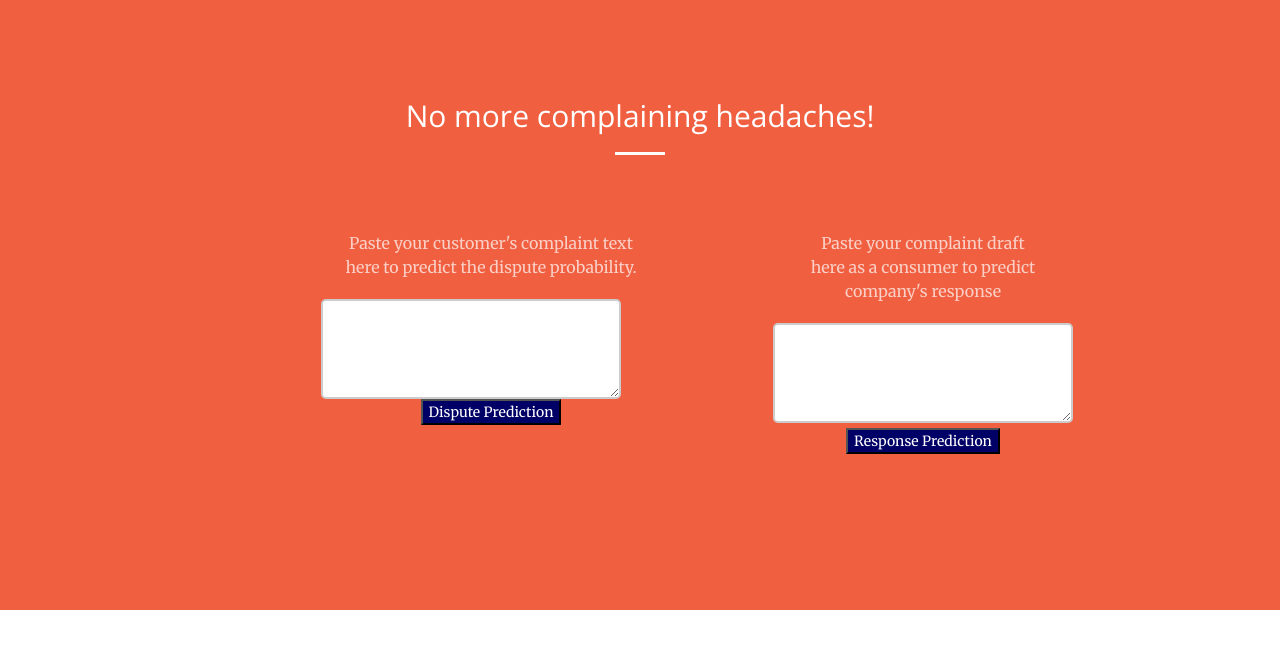
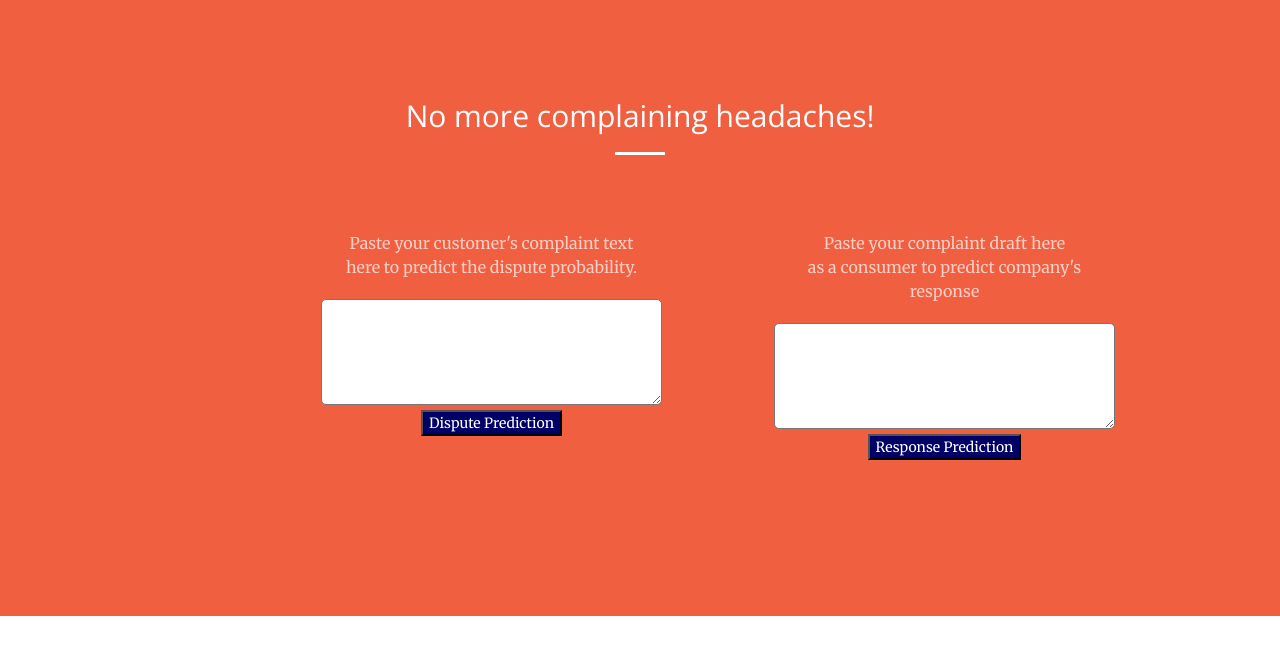
Before and after one commit to zhanghaizhen/Financial-Service-Complaint-Management, a Flask app: page / in a window 1280 px wide. Shown: the part 801-1470 px from the top of the page. Run offline with Flask 2, Linux system fonts and the light colour scheme; some libraries are stand-ins or nearby versions.

Commit message:
index reformat

```diff
--- a/webapp/templates/index.html
+++ b/webapp/templates/index.html
@@ -95,17 +95,17 @@ Consumers to predict company's response to improve the favorite outcome. </span>
 <p class="text-faded">Paste your customer's complaint text<br />
 		 here to predict the dispute probability.</p>
                     <form action="/dispute_predict" method='POST' >
-                          <textarea cols="40" rows="5" type="text" rows=5 style= "padding:5px; border:2px solid #ccc; color: black; -webkit-border-radius: 5px;border-radius: 5px; margin-right:40px;width: 300px;height:100px; float: right; margin-top: 0px;" size="2000" name="business_input" /></textarea>
+                          <textarea cols="40" rows="5" type="text" rows=5 style="border-radius: 5px" size="2000" name="business_input" /></textarea>
 <br />
 
                           <input type="submit" style="background:#006" value="Dispute Prediction"/>
                       </form>
 </td><td style="vertical-align:top; padding:4em">
                     <p class="text-faded">Paste your complaint
- draft <br />  here as a consumer to predict company's response</p>
+ draft here <br /> as a consumer to predict company's response</p>
 
                     <form action="/response_predict" method='POST' >
-                            <textarea cols="40" rows="5" type="text" style="padding:5px; border:2px solid #ccc; color: black; -webkit-border-radius: 5px;border-radius: 5px;width: 300px;height:100px;" size="40"  name="consumer_input" /></textarea></br /><input type="submit" style="background:#006" value="Response Prediction"/>
+                            <textarea cols="40" rows="5" type="text" style="border-radius: 5px" size="40"  name="consumer_input" /></textarea></br /><input type="submit" style="background:#006" value="Response Prediction"/>
                         </form>
 </td></tr></table>
                 </div>
```
